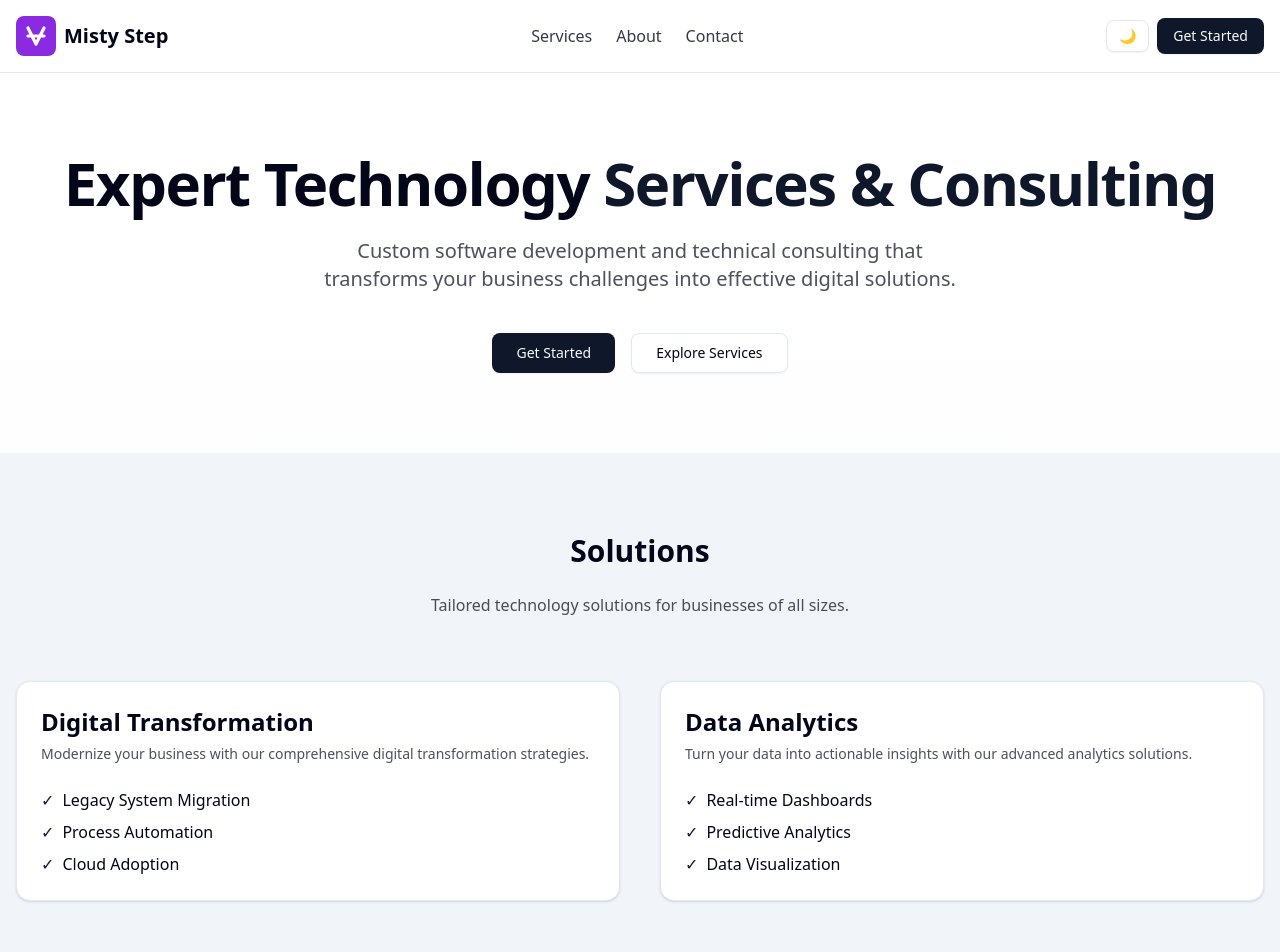
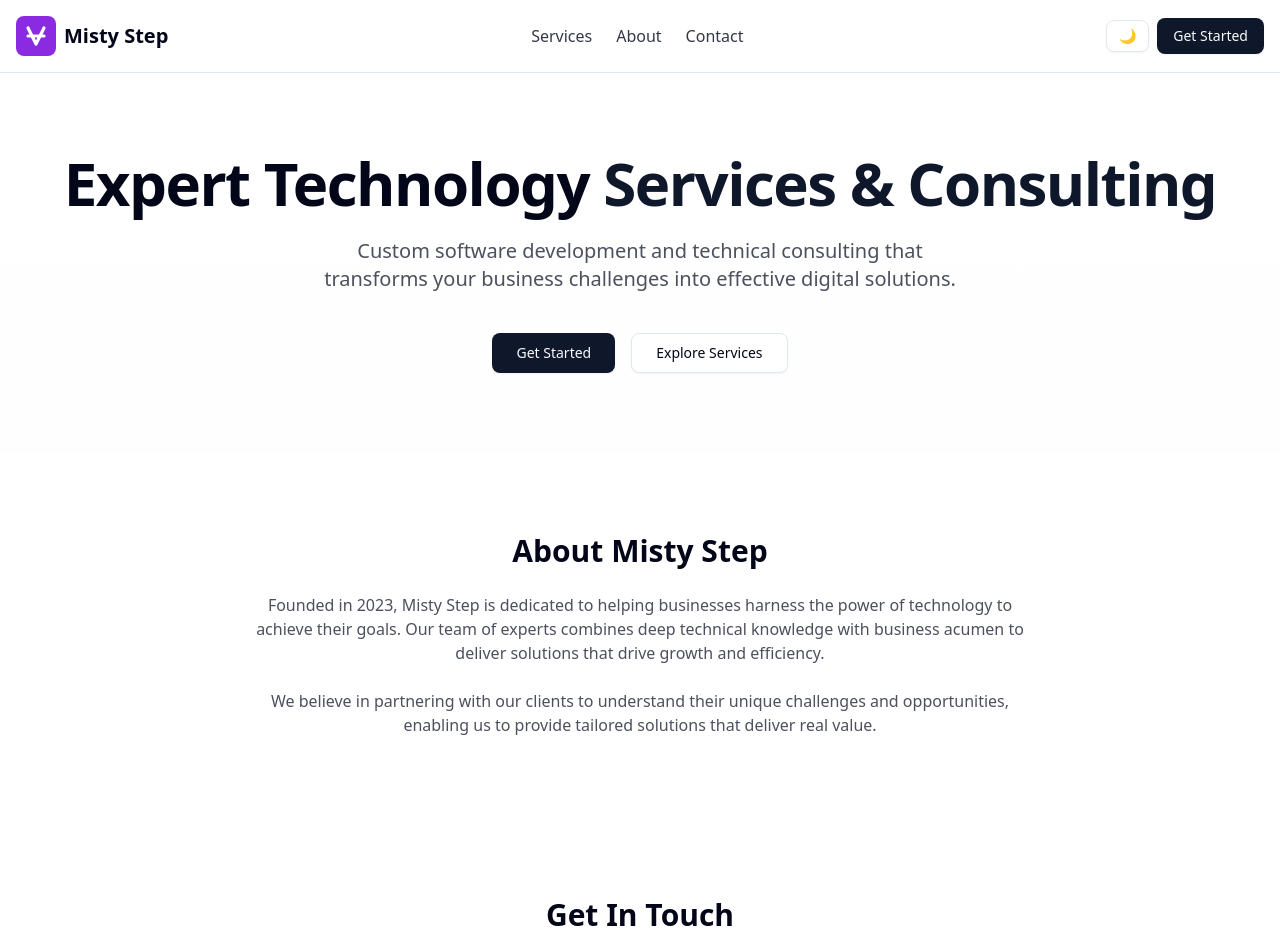
Before and after one commit to phrazzld/misty-step, a Next.js app: page / in a window 1280 px wide. Shown: the top 952 px of the page. Built offline with nearby package versions, Linux system fonts and the light colour scheme.

Commit message:
refactor: remove solutions section from page.tsx

```diff
--- a/app/page.tsx
+++ b/app/page.tsx
@@ -2,7 +2,6 @@ import { Contact } from "@/components/contact";
 import { Hero } from "@/components/hero";
 import { SiteFooter } from "@/components/site-footer";
 import { SiteHeader } from "@/components/site-header";
-import { Card, CardHeader, CardTitle, CardDescription, CardContent } from "@/components/ui/card";
 
 export default function Home(): React.JSX.Element {
   return (
@@ -10,52 +9,6 @@ export default function Home(): React.JSX.Element {
       <SiteHeader />
 
       <Hero />
-
-      {/* Solutions */}
-      <section id="solutions" className="py-20 bg-muted">
-        <div className="container mx-auto px-4">
-          <h2 className="text-3xl font-bold text-center mb-6">Solutions</h2>
-          <p className="text-foreground/70 text-center max-w-2xl mx-auto mb-16">
-            Tailored technology solutions for businesses of all sizes.
-          </p>
-
-          <div className="grid grid-cols-1 md:grid-cols-2 gap-10">
-            {[
-              {
-                title: "Digital Transformation",
-                description:
-                  "Modernize your business with our comprehensive digital transformation strategies.",
-                points: ["Legacy System Migration", "Process Automation", "Cloud Adoption"],
-              },
-              {
-                title: "Data Analytics",
-                description:
-                  "Turn your data into actionable insights with our advanced analytics solutions.",
-                points: ["Real-time Dashboards", "Predictive Analytics", "Data Visualization"],
-              },
-            ].map((solution) => (
-              <Card key={solution.title}>
-                <CardHeader>
-                  <CardTitle className="text-2xl">{solution.title}</CardTitle>
-                  <CardDescription className="text-foreground/70">
-                    {solution.description}
-                  </CardDescription>
-                </CardHeader>
-                <CardContent>
-                  <ul className="space-y-2">
-                    {solution.points.map((point) => (
-                      <li key={point} className="flex items-center gap-2">
-                        <span className="text-primary">✓</span>
-                        <span>{point}</span>
-                      </li>
-                    ))}
-                  </ul>
-                </CardContent>
-              </Card>
-            ))}
-          </div>
-        </div>
-      </section>
 
       {/* About */}
       <section id="about" className="py-20 bg-background">
```
Also changed, not shown: 2 other files (tests, documents, lock files or other folders).
